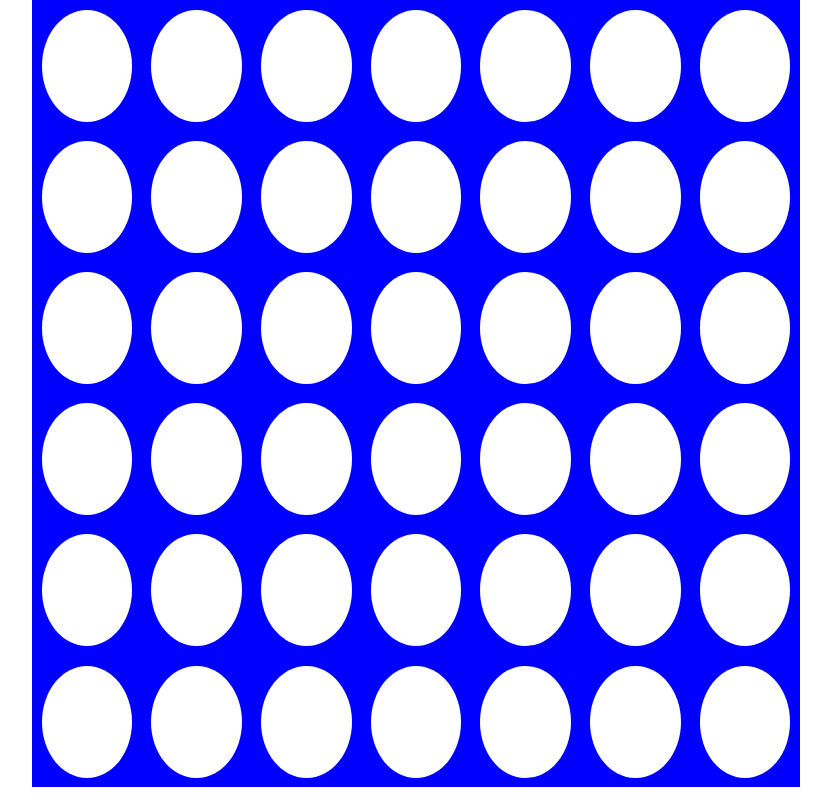
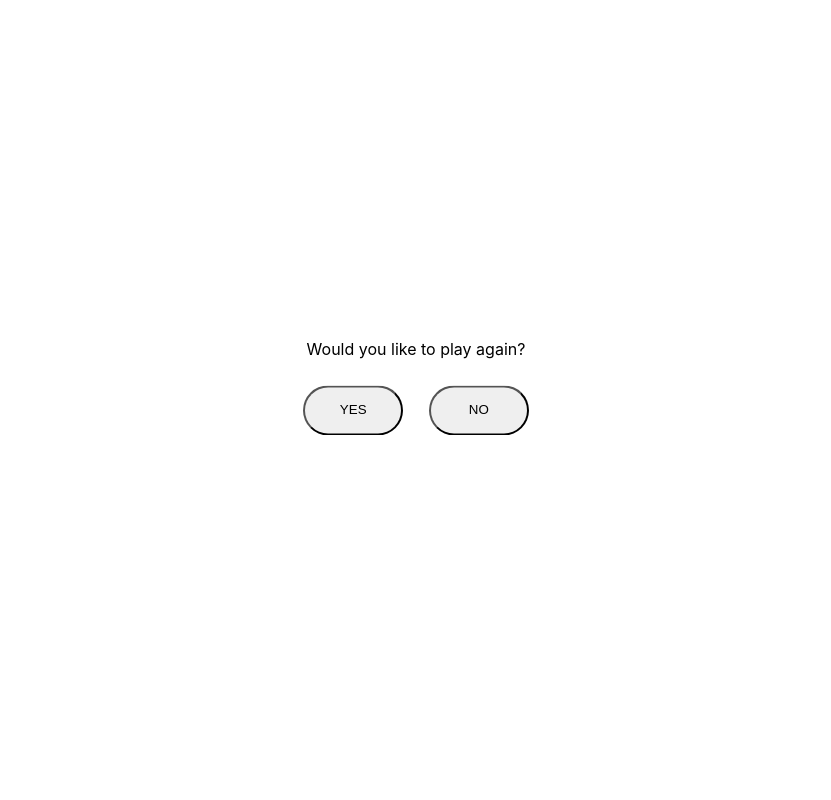
Before and after one commit to briansai/connect4, a React (Create React App) app: page / in a window 1280 px wide. Shown: the whole page, without its empty margins (224-1055 px from the left). Built offline with nearby package versions, Linux system fonts and the light colour scheme.

Commit message:
Implmented players and switching between them with every click

```diff
--- a/src/App.js
+++ b/src/App.js
@@ -1,15 +1,42 @@
-import React from 'react';
+import React, { useState, Fragment } from 'react';
+import Game from './components/Game';
+import Board from './classes/Board';
 import './App.scss';
-import BoardComponent from './components/BoardComponent';
 
-function App() {
+const App = () => {
+  const [game, playGame] = useState(false);
+
+  const handleClick = (play) => {
+    playGame(play);
+  };
+
+  const currentGame = () => {
+    do {
+      const board = new Board();
+
+      return <Game board={board} />;
+    } while (game);
+  };
+
   return (
-    <div className="App">
-      <table className="board">
-        <BoardComponent />
-      </table>
-    </div>
+    <Fragment>
+      {game ? (
+        <div>{currentGame()}</div>
+      ) : (
+        <div className="intro">
+          <div className="play">Would you like to play again?</div>
+          <div className="btn-container">
+            <button className="btn" onClick={() => handleClick(true)}>
+              YES
+            </button>
+            <button className="btn" onClick={() => handleClick(false)}>
+              NO
+            </button>
+          </div>
+        </div>
+      )}
+    </Fragment>
   );
-}
+};
 
 export default App;
--- a/src/App.scss
+++ b/src/App.scss
@@ -1,8 +1,22 @@
-.App {
-  .board {
-    width: 60%;
-    height: 80vh;
-    margin: 0 auto;
-    border-spacing: 0;
+.intro {
+  width: 100%;
+  text-align: center;
+  position: absolute;
+  top: 50%;
+  left: 50%;
+  transform: translate(-50%, -50%);
+
+  .btn {
+    margin: 2% 1%;
+    width: 100px;
+    height: 50px;
+    border-radius: 60px;
   }
 }
+
+.board {
+  width: 60%;
+  height: 80vh;
+  margin: 0 auto;
+  border-spacing: 0;
+}
--- a/src/classes/Board.jsx
+++ b/src/classes/Board.jsx
@@ -11,16 +11,4 @@ export default class Board {
   ) {
     this.state = state;
   }
-
-  setDisc = (column, player) => {
-    const board = this.state;
-    for (let endRow = board.length - 1; endRow >= 0; endRow--) {
-      if (!board[endRow][column]) {
-        board[endRow][column] = player;
-        return;
-      } else if (endRow === 0 && board[endRow][column]) {
-        console.log('ERROR!!!! NO SPACE!');
-      }
-    }
-  };
 }
--- /dev/null
+++ b/src/classes/Players.jsx
@@ -0,0 +1,20 @@
+export default class Player {
+  constructor(player, color) {
+    this.state = {
+      player,
+      color,
+    };
+  }
+
+  setDisc = (column, player, board) => {
+    for (let endRow = board.length - 1; endRow >= 0; endRow--) {
+      console.log(endRow);
+      if (!board[endRow][column]) {
+        board[endRow][column] = player;
+        return;
+      } else if (endRow === 0 && board[endRow][column]) {
+        console.log('ERROR!!!! NO SPACE!');
+      }
+    }
+  };
+}
--- a/src/components/BoardComponent.jsx
+++ b/src/components/BoardComponent.jsx
@@ -1,13 +1,19 @@
 import React from 'react';
-import Board from '../classes/Board';
 import './BoardComponent.scss';
 
-const BoardComponent = () => {
-  const board = new Board();
-
-  const handleClick = (e, slotIndex) => {
+const BoardComponent = ({
+  currentPlayer,
+  otherPlayer,
+  board,
+  setCurrentPlayer,
+  setOtherPlayer,
+}) => {
+  const handleClick = async (e, slotIndex) => {
+    console.log(currentPlayer);
+    currentPlayer.setDisc(slotIndex, currentPlayer.state.player, board.state);
+    setCurrentPlayer(otherPlayer);
+    setOtherPlayer(currentPlayer);
     e.preventDefault();
-    board.setDisc(slotIndex, 1);
   };
 
   return (
@@ -15,7 +21,8 @@ const BoardComponent = () => {
       {board.state.map((row, index) => {
         return (
           <tr key={`row-${index}`} className="row">
-            {row.map((slot, index) => (
+            {row.map((slot, index) => {
+              return (
                 <td
                   className="slot"
                   key={`${slot}-${index}`}
@@ -23,7 +30,8 @@ const BoardComponent = () => {
                 >
                   <div className="disc"></div>
                 </td>
-            ))}
+              );
+            })}
           </tr>
         );
       })}
--- a/src/components/BoardComponent.scss
+++ b/src/components/BoardComponent.scss
@@ -9,4 +9,12 @@
     background-color: white;
     margin: 8%;
   }
+
+  .yellow {
+    background-color: yellow;
+  }
+
+  .red {
+    background-color: red;
+  }
 }
--- /dev/null
+++ b/src/components/Game.jsx
@@ -0,0 +1,24 @@
+import React, { useState } from 'react';
+import BoardComponent from './BoardComponent';
+import Players from '../classes/Players';
+
+const Game = ({ board }) => {
+  const player1 = new Players(1, 'red');
+  const player2 = new Players(2, 'yellow');
+  const [currentPlayer, setCurrentPlayer] = useState(player1);
+  const [otherPlayer, setOtherPlayer] = useState(player2);
+
+  return (
+    <table className="board">
+      <BoardComponent
+        board={board}
+        setCurrentPlayer={setCurrentPlayer}
+        setOtherPlayer={setOtherPlayer}
+        currentPlayer={currentPlayer}
+        otherPlayer={otherPlayer}
+      />
+    </table>
+  );
+};
+
+export default Game;
```
Lines whose indentation alone changed are shown as unchanged.
